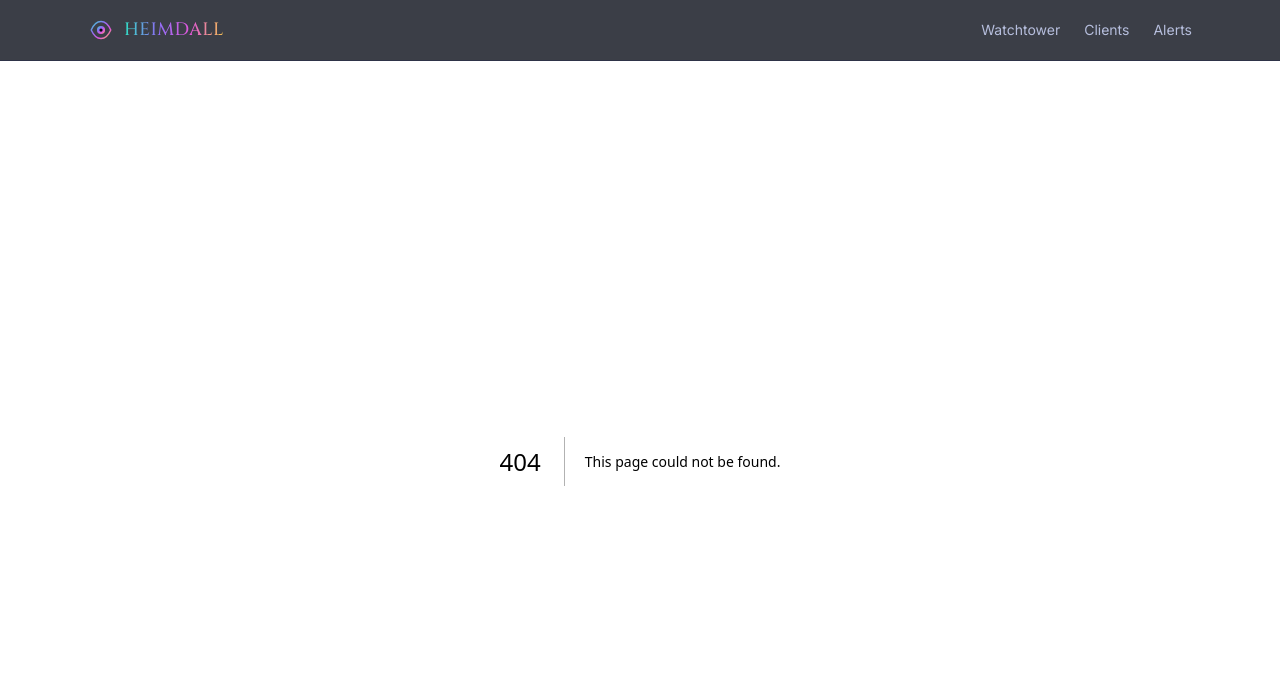
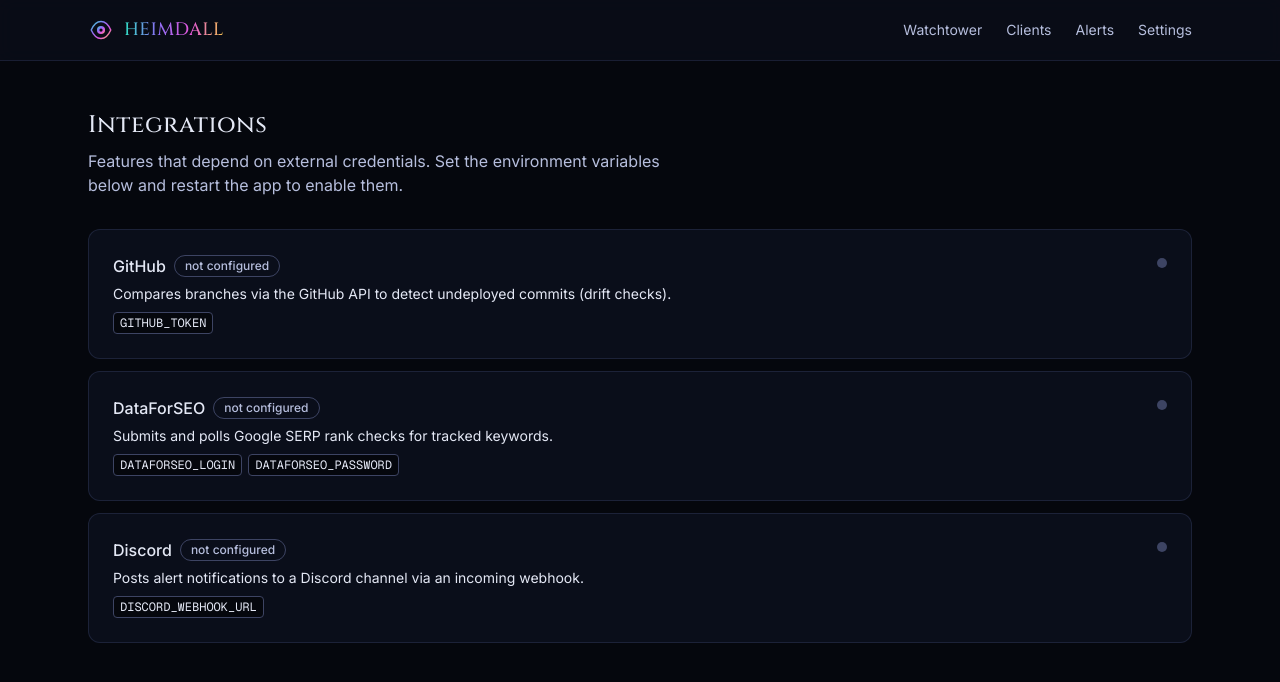
Before and after one commit to p-runge/heimdall, a Next.js app: page /settings in a window 1280 px wide. Before the commit this address had no page. Shown: the top 682 px of the page. Built offline with nearby package versions, Linux system fonts and the light colour scheme.

Commit message:
feat: add frontend hints and settings page for missing integrations

```diff
--- a/src/app/alerts/page.tsx
+++ b/src/app/alerts/page.tsx
@@ -3,7 +3,8 @@
 import { db } from "@/db";
 import { alerts } from "@/db/schema";
 import { acknowledgeAlert, resolveAlertManually } from "@/lib/actions";
-import { Badge, Button, Panel } from "@/components/ui";
+import { isIntegrationConfigured } from "@/lib/integrations";
+import { Badge, Button, Callout, Panel } from "@/components/ui";
 
 const TYPE_LABELS: Record<string, string> = {
   site_down: "Site down",
@@ -22,6 +23,7 @@
     orderBy: desc(alerts.createdAt),
     with: { site: true },
   });
+  const discordConfigured = isIntegrationConfigured("discord");
 
   return (
     <div className="mx-auto max-w-6xl px-6 py-12">
@@ -29,6 +31,18 @@
         <span className="aurora-text">Gjallarhorn</span> Alerts
       </h1>
       <p className="mt-2 text-mist-300">Everything the horn has sounded that isn&apos;t resolved yet.</p>
+
+      {!discordConfigured && (
+        <div className="mt-4">
+          <Callout tone="neutral">
+            Discord notifications aren&apos;t connected — alerts only show up here.{" "}
+            <Link href="/settings" className="underline hover:text-mist-100">
+              Configure it
+            </Link>
+            .
+          </Callout>
+        </div>
+      )}
 
       <div className="mt-8 space-y-3">
         {allAlerts.length === 0 && <Panel className="text-mist-500">All quiet.</Panel>}
--- a/src/app/layout.tsx
+++ b/src/app/layout.tsx
@@ -50,6 +50,9 @@
               <Link href="/alerts" className="hover:text-mist-100 transition-colors">
                 Alerts
               </Link>
+              <Link href="/settings" className="hover:text-mist-100 transition-colors">
+                Settings
+              </Link>
             </nav>
           </div>
         </header>
--- /dev/null
+++ b/src/app/settings/page.tsx
@@ -0,0 +1,50 @@
+import { getIntegrationStatuses } from "@/lib/integrations";
+import { Badge, Panel } from "@/components/ui";
+
+export default function SettingsPage() {
+  const integrations = getIntegrationStatuses();
+
+  return (
+    <div className="mx-auto max-w-6xl px-6 py-12">
+      <h1 className="font-display text-2xl tracking-wide text-mist-100">Integrations</h1>
+      <p className="mt-2 max-w-xl text-mist-300">
+        Features that depend on external credentials. Set the environment variables below and
+        restart the app to enable them.
+      </p>
+
+      <div className="mt-8 space-y-3">
+        {integrations.map((integration) => (
+          <Panel key={integration.key}>
+            <div className="flex items-start justify-between gap-4">
+              <div>
+                <div className="flex items-center gap-2">
+                  <span className="font-medium text-mist-100">{integration.name}</span>
+                  <Badge tone={integration.configured ? "aurora" : "neutral"}>
+                    {integration.configured ? "configured" : "not configured"}
+                  </Badge>
+                </div>
+                <p className="mt-1.5 text-sm text-mist-400">{integration.description}</p>
+                <div className="mt-2 flex flex-wrap gap-1.5">
+                  {integration.envVars.map((envVar) => (
+                    <code
+                      key={envVar}
+                      className="rounded border border-mist-700 bg-void px-1.5 py-0.5 font-mono text-xs text-mist-400"
+                    >
+                      {envVar}
+                    </code>
+                  ))}
+                </div>
+              </div>
+              <span
+                aria-hidden
+                className={`mt-1 h-2.5 w-2.5 shrink-0 rounded-full ${
+                  integration.configured ? "bg-aurora-teal status-ring text-aurora-teal" : "bg-mist-700"
+                }`}
+              />
+            </div>
+          </Panel>
+        ))}
+      </div>
+    </div>
+  );
+}
--- a/src/app/sites/[id]/page.tsx
+++ b/src/app/sites/[id]/page.tsx
@@ -4,7 +4,8 @@
 import { db } from "@/db";
 import { alerts, complianceCheckRuns, driftCheckRuns, healthCheckRuns, previewCheckRuns, rankCheckRuns, sites } from "@/db/schema";
 import { createKeyword, deleteKeyword, deleteSite } from "@/lib/actions";
-import { Badge, Button, Field, Panel, TextInput } from "@/components/ui";
+import { isIntegrationConfigured } from "@/lib/integrations";
+import { Badge, Button, Callout, Field, Panel, TextInput } from "@/components/ui";
 
 export default async function SiteDetailPage({
   params,
@@ -41,6 +42,8 @@
   const compliance = site.complianceCheckRuns[0];
   const preview = site.previewCheckRuns[0];
   const drift = site.driftCheckRuns[0];
+  const githubConfigured = isIntegrationConfigured("github");
+  const dataforseoConfigured = isIntegrationConfigured("dataforseo");
 
   return (
     <div className="mx-auto max-w-6xl px-6 py-12">
@@ -132,7 +135,17 @@
         <Panel>
           <h2 className="font-display text-sm tracking-wide text-mist-300">Deploy drift</h2>
           {site.githubOwner && site.githubRepo ? (
-            drift ? (
+            !githubConfigured ? (
+              <div className="mt-3">
+                <Callout>
+                  GitHub isn&apos;t connected, so drift checks aren&apos;t running.{" "}
+                  <Link href="/settings" className="underline hover:text-mist-100">
+                    Configure it
+                  </Link>
+                  .
+                </Callout>
+              </div>
+            ) : drift ? (
               <div className="mt-3 space-y-2 text-sm">
                 <Badge tone={drift.commitsBehind > 0 ? "gold" : "aurora"}>
                   {drift.commitsBehind > 0 ? `${drift.commitsBehind} undeployed commit(s)` : "in sync"}
@@ -211,6 +224,18 @@
       <div className="mt-4 grid gap-8 md:grid-cols-[2fr_1fr]">
         <div>
           <h2 className="font-display text-lg tracking-wide text-mist-100">Keywords</h2>
+          {!dataforseoConfigured && (
+            <div className="mt-3">
+              <Callout>
+                SEO rank tracking isn&apos;t connected — keywords can be added, but positions won&apos;t
+                update until it is.{" "}
+                <Link href="/settings" className="underline hover:text-mist-100">
+                  Configure it
+                </Link>
+                .
+              </Callout>
+            </div>
+          )}
           <div className="mt-3 space-y-2">
             {site.keywords.length === 0 && (
               <Panel className="text-mist-500">No keywords tracked yet.</Panel>
--- a/src/components/ui.tsx
+++ b/src/components/ui.tsx
@@ -61,6 +61,22 @@
   );
 }
 
+export function Callout({
+  children,
+  tone = "gold",
+}: {
+  children: ReactNode;
+  tone?: "gold" | "neutral";
+}) {
+  const tones = {
+    gold: "border-horn-gold/40 bg-horn-gold/5 text-horn-gold",
+    neutral: "border-mist-700 bg-mist-800/20 text-mist-400",
+  } as const;
+  return (
+    <div className={`rounded-lg border px-3.5 py-2.5 text-sm ${tones[tone]}`}>{children}</div>
+  );
+}
+
 export function Badge({
   children,
   tone = "neutral",
--- /dev/null
+++ b/src/lib/integrations.ts
@@ -0,0 +1,39 @@
+export type IntegrationKey = "github" | "dataforseo" | "discord";
+
+export interface IntegrationStatus {
+  key: IntegrationKey;
+  name: string;
+  configured: boolean;
+  description: string;
+  envVars: string[];
+}
+
+export function getIntegrationStatuses(): IntegrationStatus[] {
+  return [
+    {
+      key: "github",
+      name: "GitHub",
+      configured: Boolean(process.env.GITHUB_TOKEN),
+      description: "Compares branches via the GitHub API to detect undeployed commits (drift checks).",
+      envVars: ["GITHUB_TOKEN"],
+    },
+    {
+      key: "dataforseo",
+      name: "DataForSEO",
+      configured: Boolean(process.env.DATAFORSEO_LOGIN && process.env.DATAFORSEO_PASSWORD),
+      description: "Submits and polls Google SERP rank checks for tracked keywords.",
+      envVars: ["DATAFORSEO_LOGIN", "DATAFORSEO_PASSWORD"],
+    },
+    {
+      key: "discord",
+      name: "Discord",
+      configured: Boolean(process.env.DISCORD_WEBHOOK_URL),
+      description: "Posts alert notifications to a Discord channel via an incoming webhook.",
+      envVars: ["DISCORD_WEBHOOK_URL"],
+    },
+  ];
+}
+
+export function isIntegrationConfigured(key: IntegrationKey): boolean {
+  return getIntegrationStatuses().find((integration) => integration.key === key)?.configured ?? false;
+}
```
